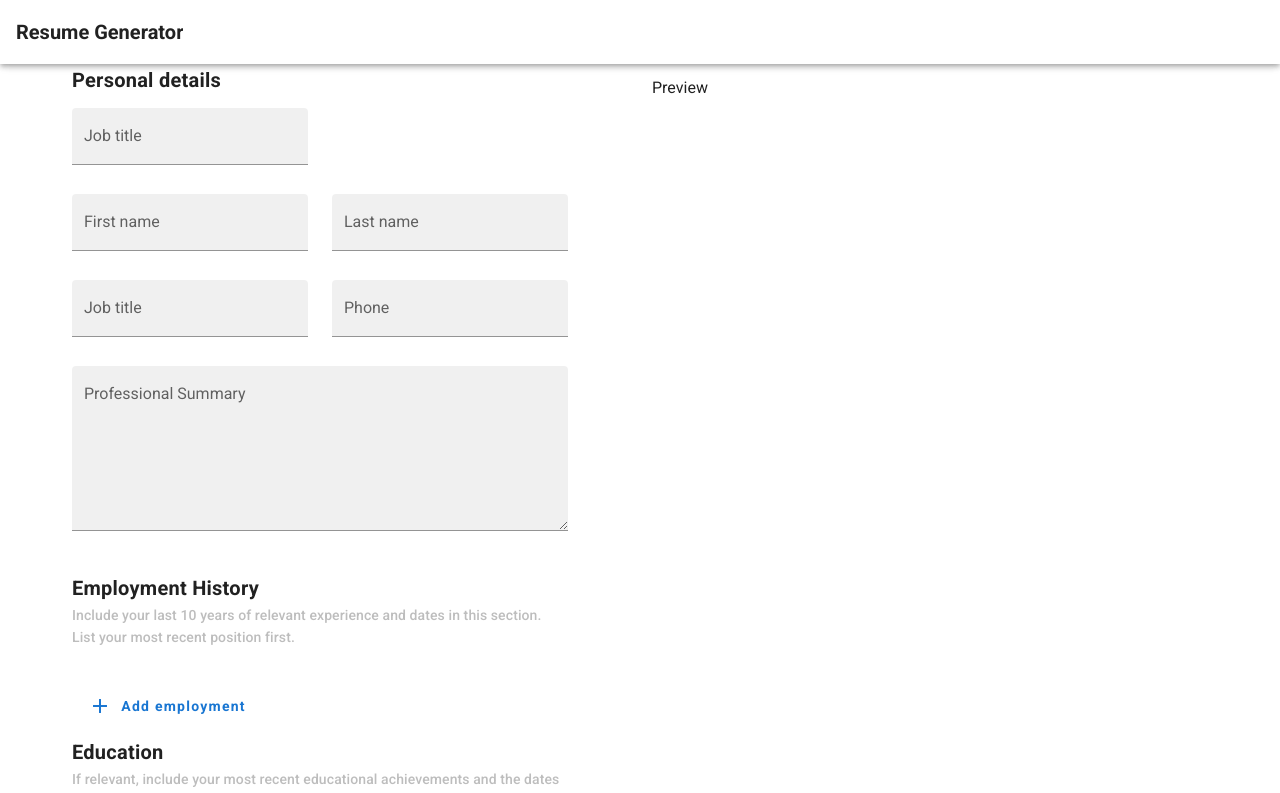
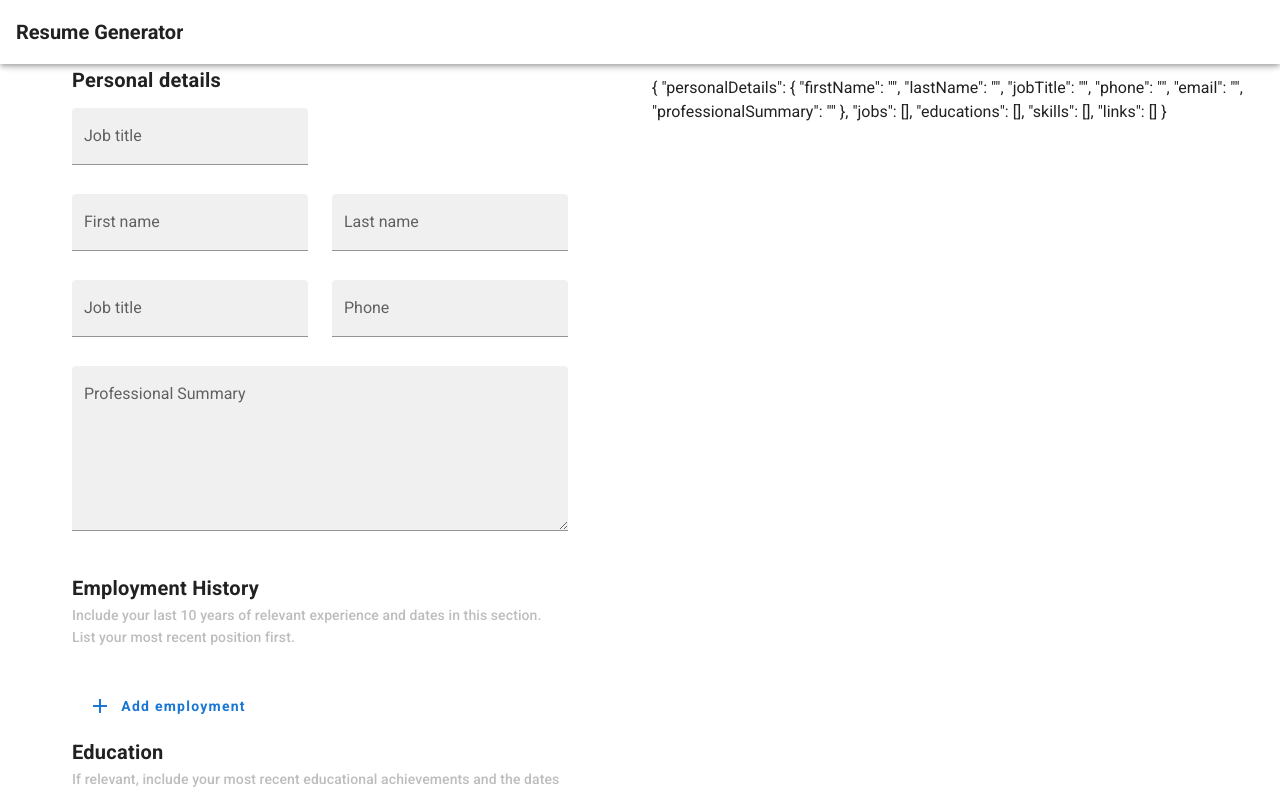
Before and after one commit to MauricioHernanCabrera/resume-generator, a Nuxt app: page / in a window 1280 px wide. Shown: the top 793 px of the page. Built offline with nearby package versions, Linux system fonts and the light colour scheme.

Commit message:
const link, job, education, skill, profile and fake profile

```diff
--- /dev/null
+++ b/components/Preview.vue
@@ -0,0 +1,19 @@
+<template>
+  <div>{{ profile }}</div>
+</template>
+
+<script>
+export default {
+  name: 'Preview',
+
+  props: {
+    profile: {
+      type: Object,
+      required: true,
+    },
+  },
+}
+</script>
+
+<style lang="scss" scoped>
+</style>
--- a/components/StepActions.vue
+++ /dev/null
@@ -1,51 +0,0 @@
-<template>
-  <div class="d-flex">
-    <v-btn v-if="hasBack" text @click="backStep">Back</v-btn>
-
-    <v-spacer></v-spacer>
-
-    <v-btn v-if="hasContinue" color="primary" @click="nextStep">Continue</v-btn>
-
-    <v-btn v-else color="primary" @click="generateResume">
-      Generate Resume
-    </v-btn>
-  </div>
-</template>
-
-<script>
-export default {
-  props: {
-    currentStep: {
-      required: true,
-    },
-    maxStep: {
-      required: true,
-    },
-  },
-
-  computed: {
-    hasBack() {
-      return this.currentStep > 1
-    },
-    hasContinue() {
-      return this.currentStep < this.maxStep
-    },
-  },
-
-  methods: {
-    backStep() {
-      this.$emit('back-step', this.currentStep - 1)
-    },
-
-    nextStep() {
-      this.$emit('next-step', this.currentStep + 1)
-    },
-
-    generateResume() {
-      this.$emit('generate-resume')
-    },
-  },
-}
-</script>
-
-<style lang="scss" scoped></style>
--- /dev/null
+++ b/const/education.js
@@ -0,0 +1,11 @@
+const DEFAULT_EDUCATION = {
+  school: '',
+  degree: '',
+  startDate: new Date().toISOString().substr(0, 7),
+  endDate: null,
+  startDateOpen: false,
+  endDateOpen: false,
+  city: '',
+}
+
+export { DEFAULT_EDUCATION }
--- /dev/null
+++ b/const/job.js
@@ -0,0 +1,12 @@
+const DEFAULT_JOB = {
+  title: '',
+  url: '',
+  employer: '',
+  startDate: new Date().toISOString().substr(0, 7),
+  endDate: null,
+  startDateOpen: false,
+  endDateOpen: false,
+  description: '',
+}
+
+export { DEFAULT_JOB }
--- /dev/null
+++ b/const/link.js
@@ -0,0 +1,6 @@
+const DEFAULT_LINK = {
+  label: '',
+  link: '',
+}
+
+export { DEFAULT_LINK }
--- /dev/null
+++ b/const/profile.js
@@ -0,0 +1,178 @@
+const DEFAULT_PROFILE = {
+  personalDetails: {
+    firstName: '',
+    lastName: '',
+    jobTitle: '',
+    phone: '',
+    email: '',
+    professionalSummary: '',
+  },
+  jobs: [],
+  educations: [],
+  skills: [],
+  links: [],
+}
+
+const FAKE_PROFILE = {
+  personalDetails: {
+    firstName: 'Bardi',
+    lastName: 'Harborow',
+    jobTitle: 'Software Engineer',
+    phone: '0481 816 153',
+    email: 'bardi@bardiharborow.com',
+    professionalSummary: `I'm a full-stack developer, specialising in web platform and security. If you're a forward-thinking organisation that's supportive of diversity and great development practices, I'd love to hear from you!`,
+  },
+  jobs: [
+    {
+      id: '1',
+      title: 'Core Developer',
+      url: 'https://bootstrap.com',
+      employer: 'Bootstrap',
+      startDate: new Date('2016').toISOString().substr(0, 7),
+      endDate: null,
+      startDateOpen: false,
+      endDateOpen: false,
+      description: `Bootstrap is the most popular web framework in the world, emphasizing accessibility for design-oriented staff and reliability across browsers.
+- Worked with a highly asynchronous remote team to deliver a product overhaul.
+- Served as the principal code owner for JavaScript, and CI code review.
+- Delivered an ES6 overhaul, new build system and documentation upgrades.
+- Developed long-term assurance and security management plans.
+- Coordinated vulnerability disclosure, CVE assignment, and assessment.`,
+    },
+    {
+      id: '2',
+      title: 'Information Systems Manager',
+      url: 'https://www.queenslandconservation.org.au/',
+      employer: 'Queensland Conservation Council',
+      startDate: new Date('2014').toISOString().substr(0, 7),
+      endDate: new Date('2016', '11').toISOString().substr(0, 7),
+      startDateOpen: false,
+      endDateOpen: false,
+      description: `QCC is a coordinating organisation for environmental advocacy charities in Queensland, with a focus on providing an amalgamated voice for smaller groups.
+- Managed day-to-day technical operations to support campaign staff.
+- Coordinated urgent deprecation of failing legacy infrastructure.
+- Decreased technical expenditure several-fold.`,
+    },
+    {
+      id: '3',
+      title: 'Contractor',
+      url:
+        'https://www.reddit.com/r/Bitcoin/comments/26l3l1/10_months_ago_i_posted_the_idea_for_coinflow_a/',
+      employer: 'Various',
+      startDate: new Date('2013', '7').toISOString().substr(0, 7),
+      endDate: new Date('2014', '10').toISOString().substr(0, 7),
+      startDateOpen: false,
+      endDateOpen: false,
+      description: `- Wrote whitepaper and prototypes for a neutral social network based around Bitcoin micro-payments. Ran community sessions and wrote funding application.
+- Worked on a high-availability WordPress hosting platform with GCE support.
+- Implemented customer-facing dashboards for a startup.`,
+    },
+  ],
+  educations: [
+    {
+      id: '1',
+      school: 'Monash University',
+      degree: 'Bachelor of Science and Computer Science',
+      startDate: new Date('2016').toISOString().substr(0, 7),
+      endDate: new Date('2019', '11').toISOString().substr(0, 7),
+      startDateOpen: false,
+      endDateOpen: false,
+      city: 'United State',
+    },
+    {
+      id: '2',
+      school: 'Google Cloud',
+      degree: 'Certified Associate Cloud Engineer',
+      startDate: new Date('2019').toISOString().substr(0, 7),
+      endDate: new Date('2019', '11').toISOString().substr(0, 7),
+      startDateOpen: false,
+      endDateOpen: false,
+      city: 'United State',
+    },
+  ],
+  skills: [
+    {
+      id: '1',
+      name: 'HTML (HTML5 semantics)',
+      category: 'Frontend',
+    },
+    {
+      id: '2',
+      name: 'CSS (Flexbox, Grid)',
+      category: 'Frontend',
+    },
+    {
+      id: '3',
+      name: 'JavaScript (ES6, JQuery)',
+      category: 'Frontend',
+    },
+    {
+      id: '4',
+      name: 'Accessibility (ARIA)',
+      category: 'Frontend',
+    },
+    {
+      id: '5',
+      name: 'Node.js (Expres, Grunt)',
+      category: 'Backend',
+    },
+    {
+      id: '6',
+      name: 'Python',
+      category: 'Backend',
+    },
+    {
+      id: '7',
+      name: 'Java (Graddle)',
+      category: 'Backend',
+    },
+    {
+      id: '8',
+      name: 'PHP (Laravel)',
+      category: 'Backend',
+    },
+    {
+      id: '9',
+      name: 'C++ (SSE)',
+      category: 'Backend',
+    },
+    {
+      id: '10',
+      name: 'Rust (Gotham)',
+      category: 'Backend',
+    },
+    {
+      id: '11',
+      name: 'Linux (Ubuntu, Debian, CoreOS)',
+      category: 'Operations',
+    },
+    {
+      id: '12',
+      name: 'Servers (Apache, Nginx, h2o)',
+      category: 'Operations',
+    },
+    {
+      id: '13',
+      name: 'Databases (MySQL, MariaDB)',
+      category: 'Operations',
+    },
+    {
+      id: '14',
+      name: 'Containers (Docker, Kubernetes)',
+      category: 'Operations',
+    },
+    {
+      id: '15',
+      name: 'Security (CVEs, TLS, DNSSED, HSTS)',
+      category: 'Operations',
+    },
+    {
+      id: '16',
+      name: 'Latency (CDNs, HTTP/2, TTFB)',
+      category: 'Operations',
+    },
+  ],
+  links: [],
+}
+
+export { DEFAULT_PROFILE, FAKE_PROFILE }
--- /dev/null
+++ b/const/skill.js
@@ -0,0 +1,6 @@
+const DEFAULT_SKILL = {
+  name: '',
+  category: '',
+}
+
+export { DEFAULT_SKILL }
--- a/pages/index.vue
+++ b/pages/index.vue
@@ -14,7 +14,7 @@
             <v-row>
               <v-col cols="12" sm="6" class="py-0">
                 <v-text-field
-                  v-model="form.jobTitle"
+                  v-model="form.personalDetails.jobTitle"
                   label="Job title"
                   placeholder="Software Engineer"
                   filled
@@ -100,7 +100,8 @@
                             class="text-subtitle-2 d-inline-block font-weight-normal grey--text text--lighten-1"
                           >
                             {{ job.startDate }}
-                            {{ job.startDate && job.endDate? '-' : '' }}
+                            {{ job.startDate && job.endDate? '—' : '' }}
+                            {{ job.startDate && !job.endDate? '— present' : '' }}
                             {{ job.endDate }}
                           </span>
                         </v-col>
@@ -249,7 +250,8 @@
                             class="text-subtitle-2 d-inline-block font-weight-normal grey--text text--lighten-1"
                           >
                             {{ education.startDate }}
-                            {{ education.startDate && education.endDate? '-' : '' }}
+                            {{ education.startDate && education.endDate? '—' : '' }}
+                            {{ education.startDate && !education.endDate? '— present' : '' }}
                             {{ education.endDate }}
                           </span>
                         </v-col>
@@ -530,77 +532,36 @@
         </v-row>
       </v-col>
 
-      <v-col cols="12" md="6">Preview</v-col>
+      <v-col cols="12" md="6">
+        <preview :profile="form" />
+      </v-col>
     </v-row>
   </v-container>
 </template>
 
 <script>
 import { findIndex } from 'lodash'
-
-const DEFAULT_JOB = {
-  title: '',
-  url: '',
-  employer: '',
-  startDate: new Date().toISOString().substr(0, 7),
-  endDate: null,
-  startDateOpen: false,
-  endDateOpen: false,
-  city: '',
-  description: '',
-}
-
-const DEFAULT_EDUCATION = {
-  school: '',
-  degree: '',
-  startDate: new Date().toISOString().substr(0, 7),
-  endDate: null,
-  startDateOpen: false,
-  endDateOpen: false,
-  city: '',
-}
-
-const DEFAULT_SKILL = {
-  name: '',
-  category: '',
-}
-
-const DEFAULT_LINK = {
-  label: '',
-  link: '',
-}
+import Preview from '@/components/Preview'
+import { DEFAULT_LINK } from '@/const/link'
+import { DEFAULT_JOB } from '@/const/job'
+import { DEFAULT_EDUCATION } from '@/const/education'
+import { DEFAULT_SKILL } from '@/const/skill'
+import { DEFAULT_PROFILE, FAKE_PROFILE } from '@/const/profile'
 
 export default {
   name: 'Home',
+
+  components: {
+    Preview,
+  },
 
   data() {
     return {
       DEFAULT_JOB,
       DEFAULT_EDUCATION,
       DEFAULT_SKILL,
-      form: {
-        personalDetails: {
-          firstName: '',
-          lastName: '',
-          jobTitle: '',
-          phone: '',
-          email: '',
-        },
-        jobs: [],
-        educations: [],
-        skills: [],
-        links: [],
-      },
-      date: new Date().toISOString().substr(0, 10),
-      menu: false,
-      stepNames: {
-        1: 'Personal Details',
-        2: 'Experience',
-        3: 'Education',
-        4: 'Skills',
-      },
-      chips: null,
-      items: ['Streaming', 'Eating'],
+      DEFAULT_LINK,
+      form: DEFAULT_PROFILE,
     }
   },
 
```
